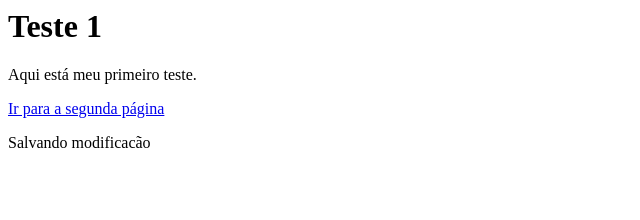
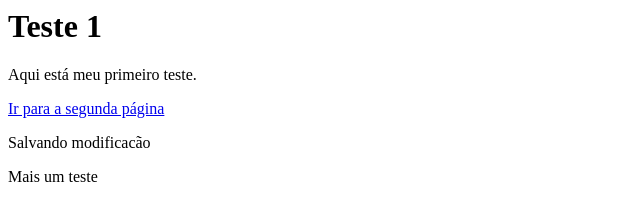
Before and after one commit to Marcos1611/teste, a plain HTML site: page index.html in a window 1280 px wide. Shown: the whole page, without its empty margins (0-640 px from the left). Drawn offline with Linux system fonts and the light colour scheme.

Commit message:
enviando com erro

```diff
--- a/index.html
+++ b/index.html
@@ -13,6 +13,8 @@
 		<a href="teste.html">Ir para a segunda página</a>
 		<p>Salvando modificacão</p>
 
+		<p>Mais um teste</p>
+
 	</body>
 
 </html>
```
